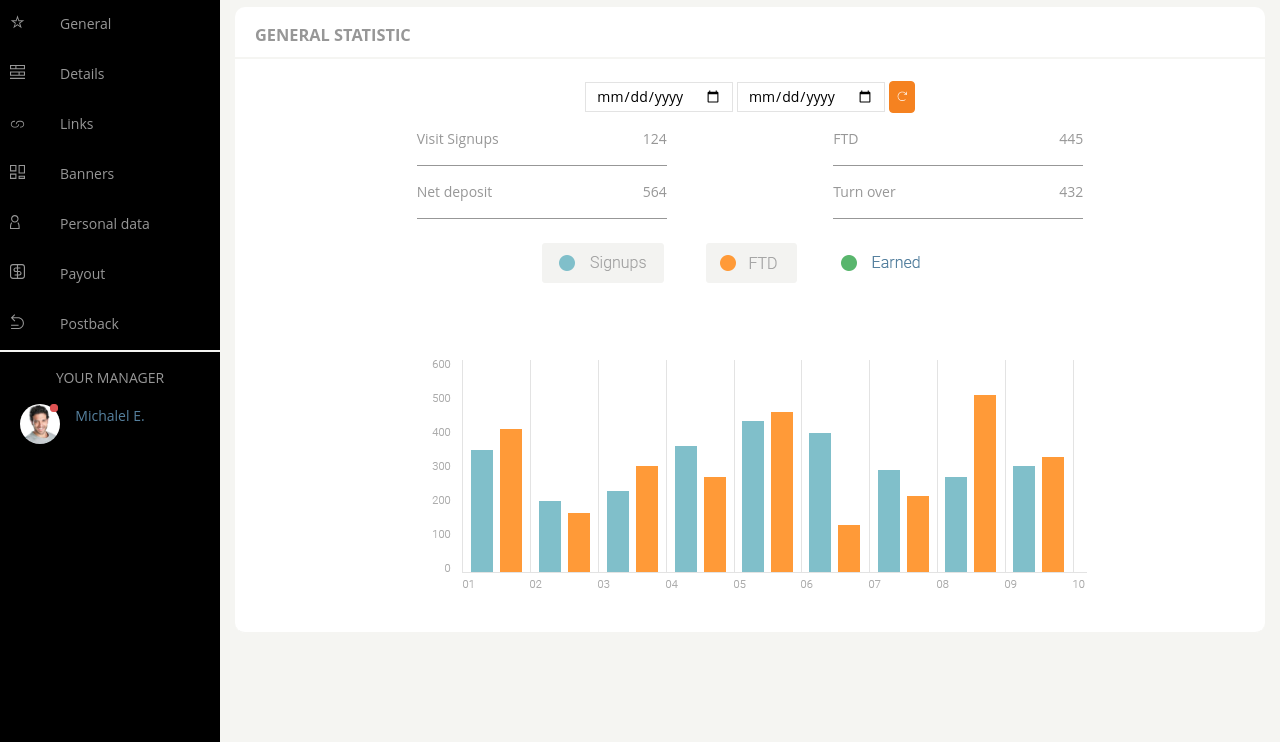
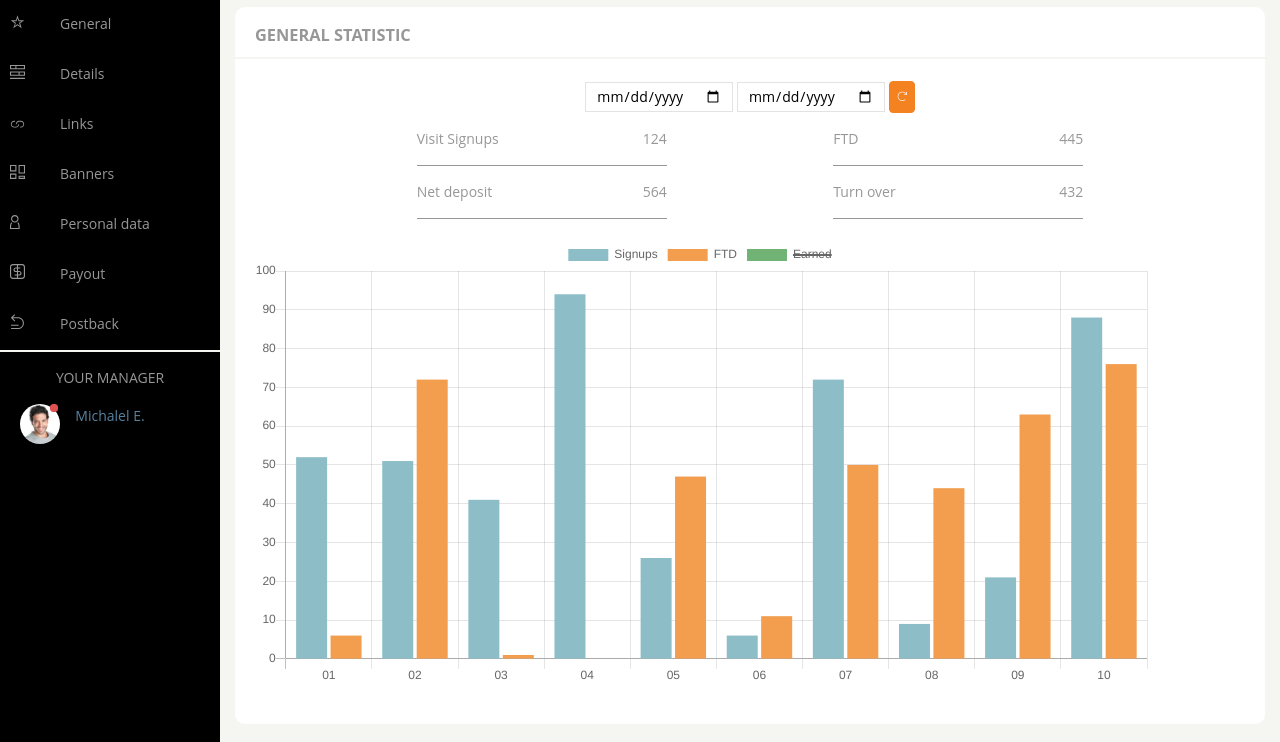
Before and after one commit to akijania/administration-panel, a website: page index.html in a window 1280 px wide. Shown: the part 58-800 px from the top of the page. Drawn offline with nearby package versions, Linux system fonts and the light colour scheme.

Commit message:
Add chart

```diff
--- a/index.html
+++ b/index.html
@@ -350,7 +350,7 @@
 
         </div>
         <div class="scroll-wrapper">
-          <img src="images/generalchart.jpg" alt="chart">
+            <canvas id="myChart"></canvas>
         </div>
 
       </div>
@@ -1592,8 +1592,9 @@
     </div>
   </div>
 
-
+  <script src="https://cdnjs.cloudflare.com/ajax/libs/Chart.js/2.4.0/Chart.min.js"></script>
   <script src="js/script.js"></script>
+
 </body>
 
 </html>
--- a/js/script.js
+++ b/js/script.js
@@ -72,3 +72,36 @@ for (let loginLink of loginLinks) {
     openModal('#modal-login')
   });
 }
+var ctx = document.getElementById('myChart').getContext('2d');
+var chart = new Chart(ctx, {
+  // 1
+  type: 'bar',
+  data: {
+      // 2
+      labels: ["01", "02", "03", "04", "05", "06", "07", "08", "09", "10"],
+      // 3
+      datasets: [{
+          // 4
+          label: "Signups",
+          // 5
+          backgroundColor: '#8DBEC8',
+          borderColor: '#8DBEC8',
+          // 6
+          data: [ 52, 51, 41, 94, 26, 6, 72, 9, 21, 88 ],
+      },
+      {
+          label: "FTD",
+          backgroundColor: '#F29E4E',
+          borderColor: '#F29E4E',
+          data: [ 6, 72, 1, 0, 47, 11, 50, 44, 63, 76 ],
+      },
+      {
+          label: "Earned",
+          backgroundColor: '#71B374',
+          borderColor: '#71B374',
+          data: [ 59, 49, 68, 90, 67, 41, 13, 38, 48, 48 ],
+          // 7
+          hidden: true,
+      }]
+  },
+});
--- a/sass/sections/_general_statistic.scss
+++ b/sass/sections/_general_statistic.scss
@@ -15,12 +15,14 @@
 }
 
 .scroll-wrapper {
+    padding: 20px 0;
     display: block;
     width: 100%;
     overflow-x: auto;
+    text-align: center;
 }
 
-.scroll-wrapper img {
-    width: auto;
+.scroll-wrapper canvas {
+    width: 100%;
     max-width: 100%;
 }
```
Also changed, not shown: css/style.css, 1 other file.
